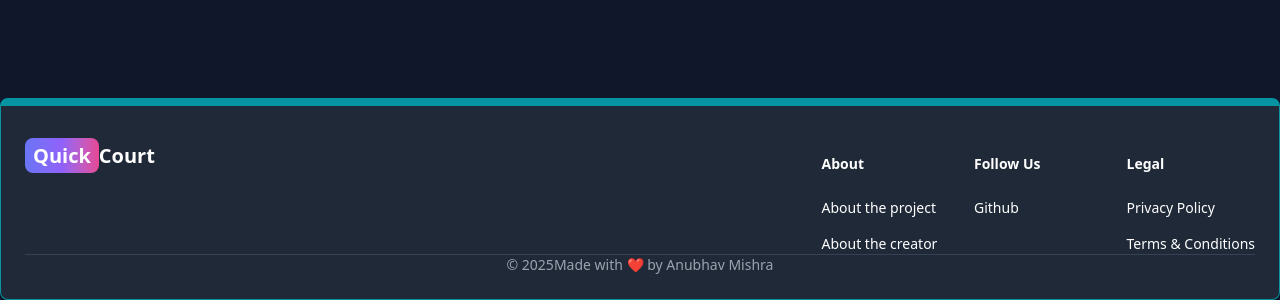
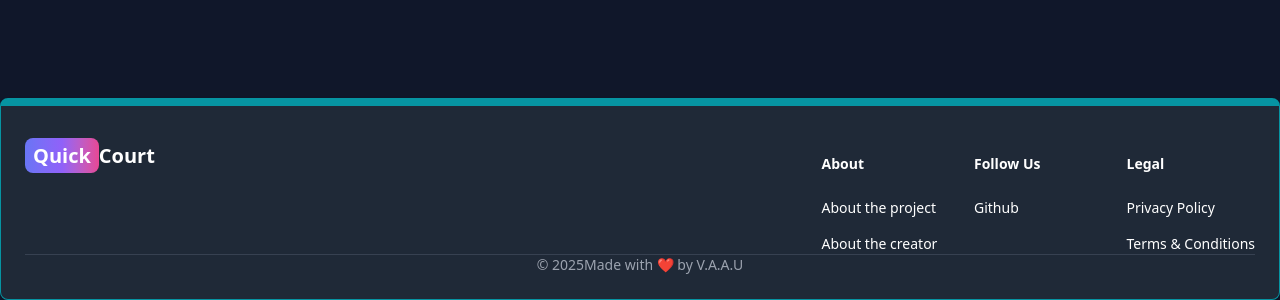
Before and after one commit to anubhav-m/odoo-vaau, a React (Vite) app in the folder client/: page /update-court/1 in a window 1280 px wide. Shown: the part 702-1002 px from the top of the page. Built offline with nearby package versions, Linux system fonts and the light colour scheme; no server answers.

Commit message:
Updated Home page footer

```diff
--- a/client/src/components/Footer.jsx
+++ b/client/src/components/Footer.jsx
@@ -20,7 +20,7 @@ export default function FooterComp() {
                                 <FooterLink as={Link} to="/about" target="_blank" rel="noopener noreferer">
                                     About the project
                                 </FooterLink>
-                                <FooterLink href="https://github.com/anubhav-m" target="_blank" rel="noopener noreferer">
+                                <FooterLink href="https://github.com/anubhav-m/odoo-vaau" target="_blank" rel="noopener noreferer">
                                     About the creator
                                 </FooterLink>
                             </FooterLinkGroup>
@@ -29,7 +29,7 @@ export default function FooterComp() {
                         <div>
                             <FooterTitle title='Follow Us' />
                             <FooterLinkGroup col>
-                                <FooterLink href="https://github.com/anubhav-m/node-notion" target="_blank" rel="noopener noreferer">
+                                <FooterLink href="https://github.com/anubhav-m/odoo-vaau" target="_blank" rel="noopener noreferer">
                                     Github
                                 </FooterLink>
                             </FooterLinkGroup>
@@ -52,8 +52,8 @@ export default function FooterComp() {
 
             <FooterDivider />
             <FooterCopyright
-                href="https://github.com/anubhav-m"
-                by='Made with ❤ by Anubhav Mishra'
+                href="https://github.com/anubhav-m/odoo-vaau"
+                by='Made with ❤ by V.A.A.U'
                 year={new Date().getFullYear()}
             />
         </Footer>
```
